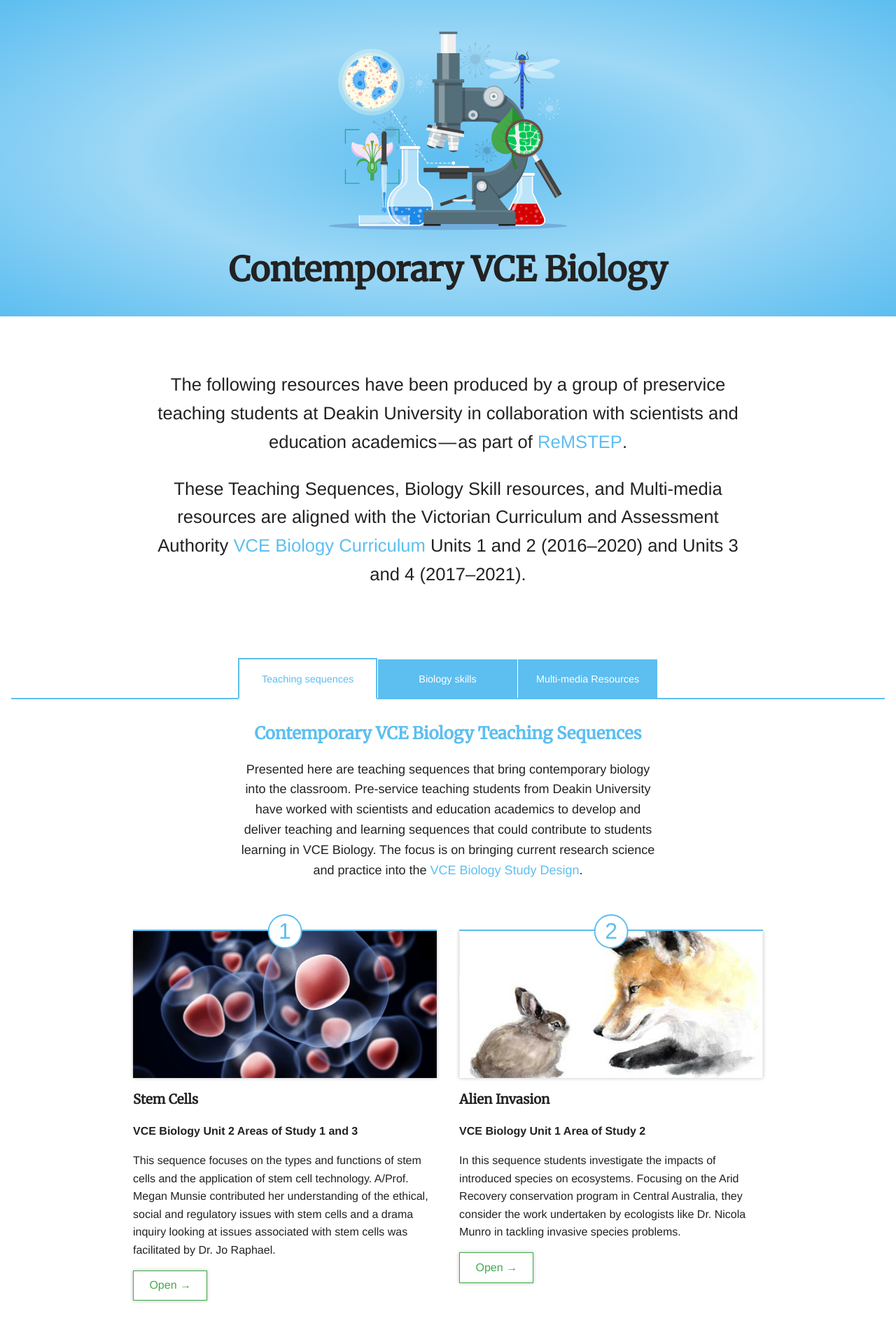
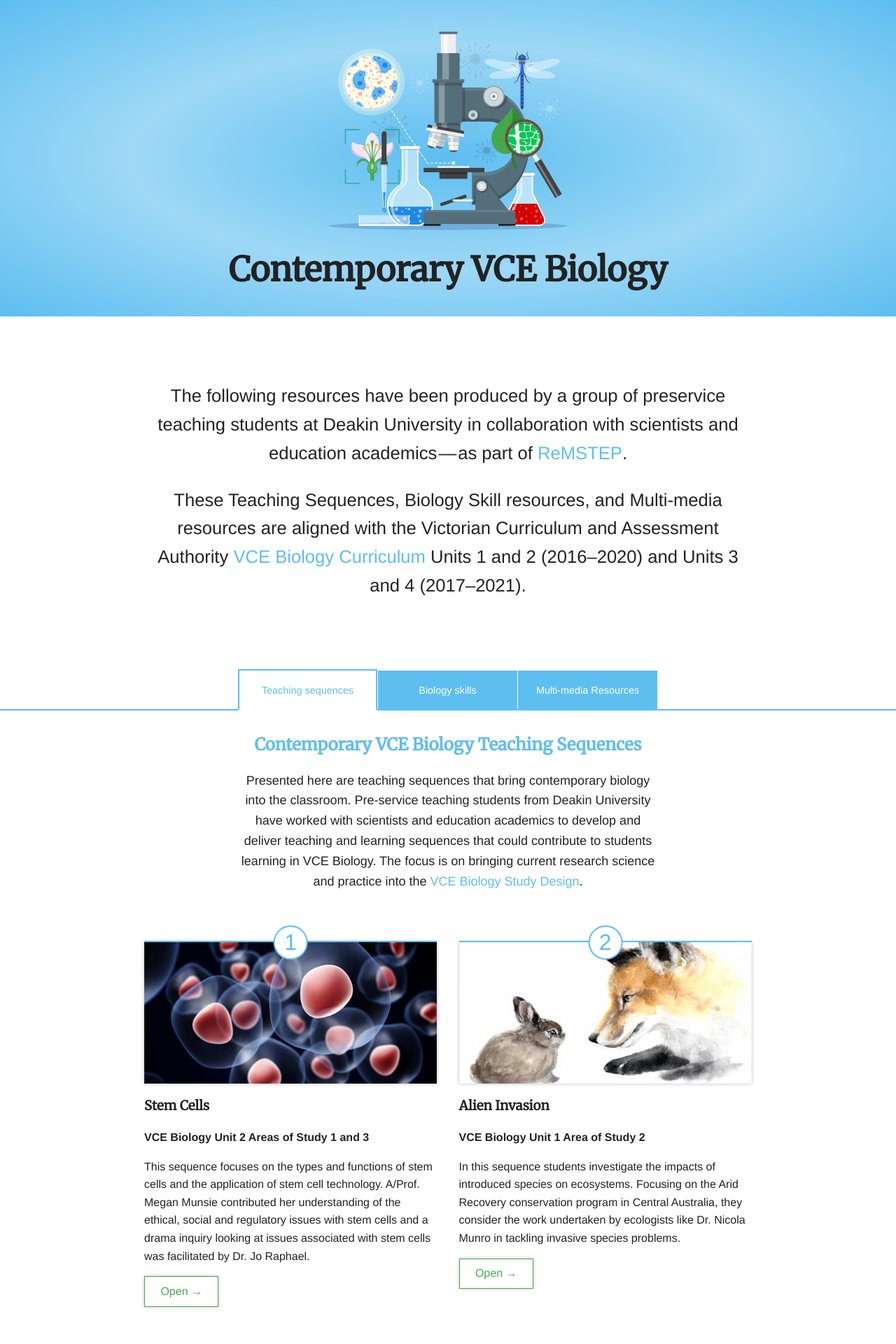
Before and after one commit to contemporaryVCEbiology/contemporaryVCEbiology, a Jekyll site: the page built from index.html, in a window 1280 px wide. Shown: the top 1920 px of the page at 70% size. Built offline with Jekyll 4.4.1, drawn with Linux system fonts in a browser that asks for light colours.

Commit message:
tabs 100% wuth

```diff
--- a/_sass/_main-content.scss
+++ b/_sass/_main-content.scss
@@ -2,6 +2,7 @@
     max-width: 100%;
 }
 .container {
+    padding: 1em 0;
     max-width: 900px;
     margin: 0 auto;
 }
@@ -15,6 +16,9 @@
         font-size: 1.6em;
         padding: 2em 1em 1em 1em;
     }
+}
+.barba-container .container {
+    padding: 0 1em;
 }
 article {
     position: relative;
--- a/_sass/_tabs.scss
+++ b/_sass/_tabs.scss
@@ -60,7 +60,6 @@
     }
 }
 .tab {
-    padding: 1em;
     &.current {
         display: block;
     }
--- a/biology-skills.html
+++ b/biology-skills.html
@@ -50,7 +50,3 @@
         </div>
     </div>
 </main>
-<footer>
-
-
-</footer>
--- a/index.html
+++ b/index.html
@@ -121,7 +121,3 @@
         </div>
     </div>
 </main>
-<footer>
-
-
-</footer>
--- a/multi-media-resources.html
+++ b/multi-media-resources.html
@@ -32,7 +32,3 @@
         </div>
     </div>
 </main>
-<footer>
-
-
-</footer>
```
